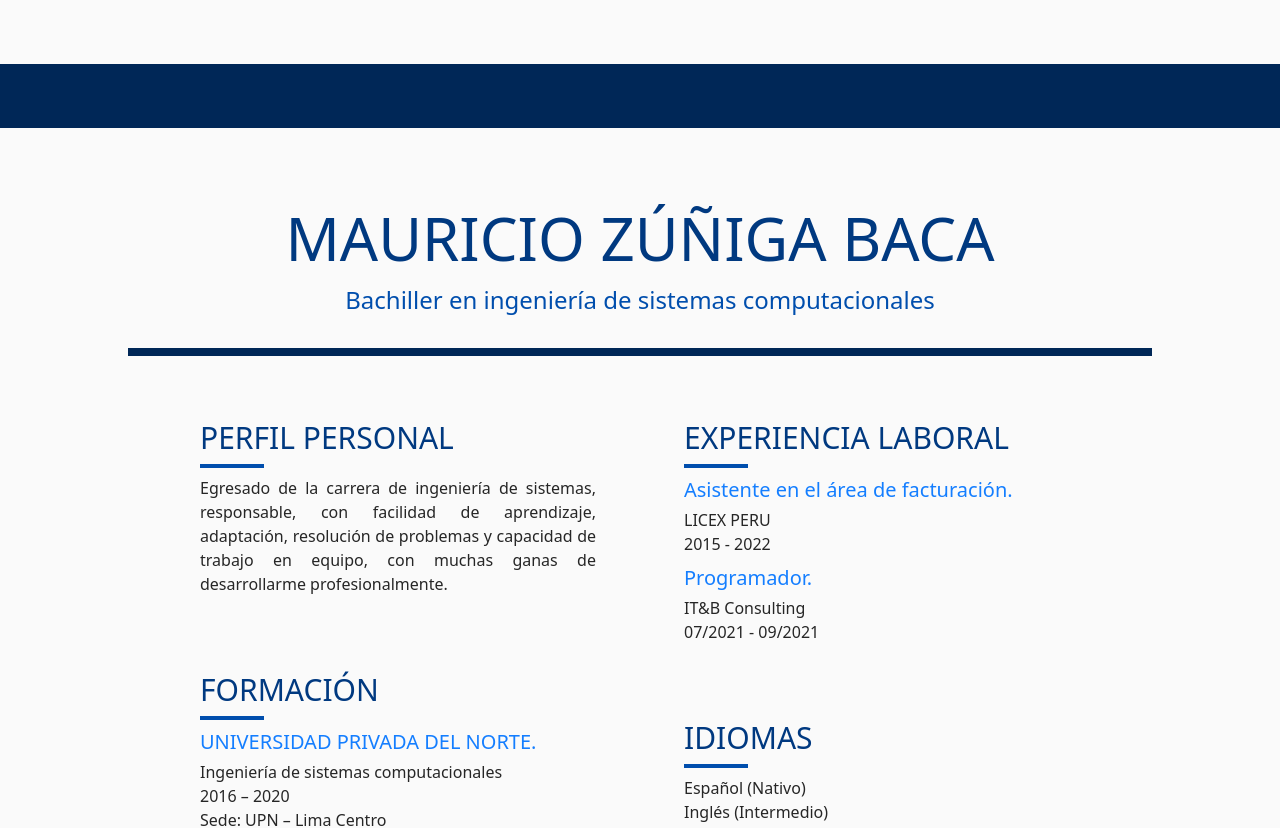
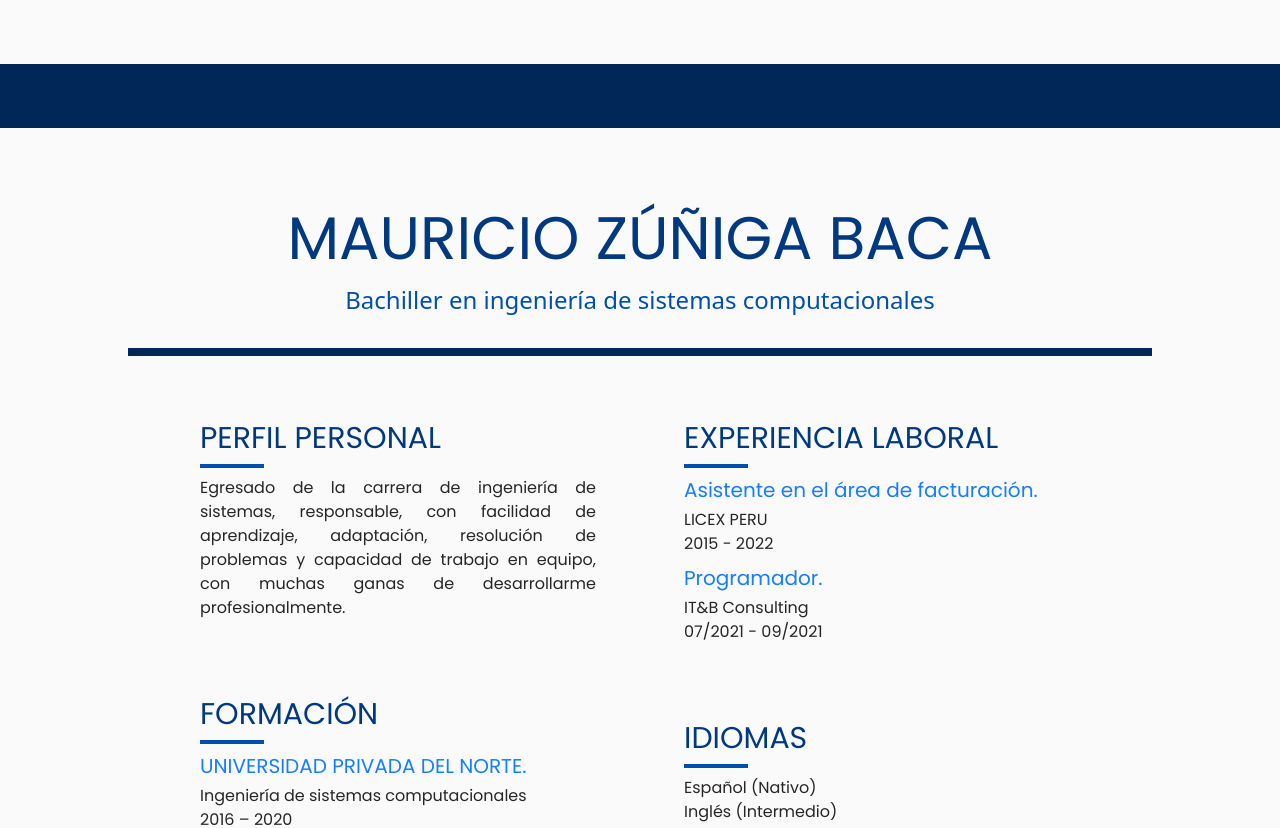
Before and after one commit to MZun9607/Curriculum, a Next.js app: page / in a window 1280 px wide. Shown: the top 828 px of the page. Built offline with nearby package versions, Linux system fonts and the light colour scheme.

Commit message:
Change Font Poppins

```diff
--- a/src/styles/globals.css
+++ b/src/styles/globals.css
@@ -1,3 +1,5 @@
+@import url('https://fonts.googleapis.com/css2?family=Poppins&display=swap');
+
 @tailwind base;
 @tailwind components;
 @tailwind utilities;
--- a/tailwind.config.js
+++ b/tailwind.config.js
@@ -7,6 +7,9 @@
   ],
   theme: {
     extend: {
+      fontFamily: {
+        'Poppins': ['"Poppins"']
+      },
       colors: {
         'normalmodeblue': {
           50: "#E0EEFF",
```
